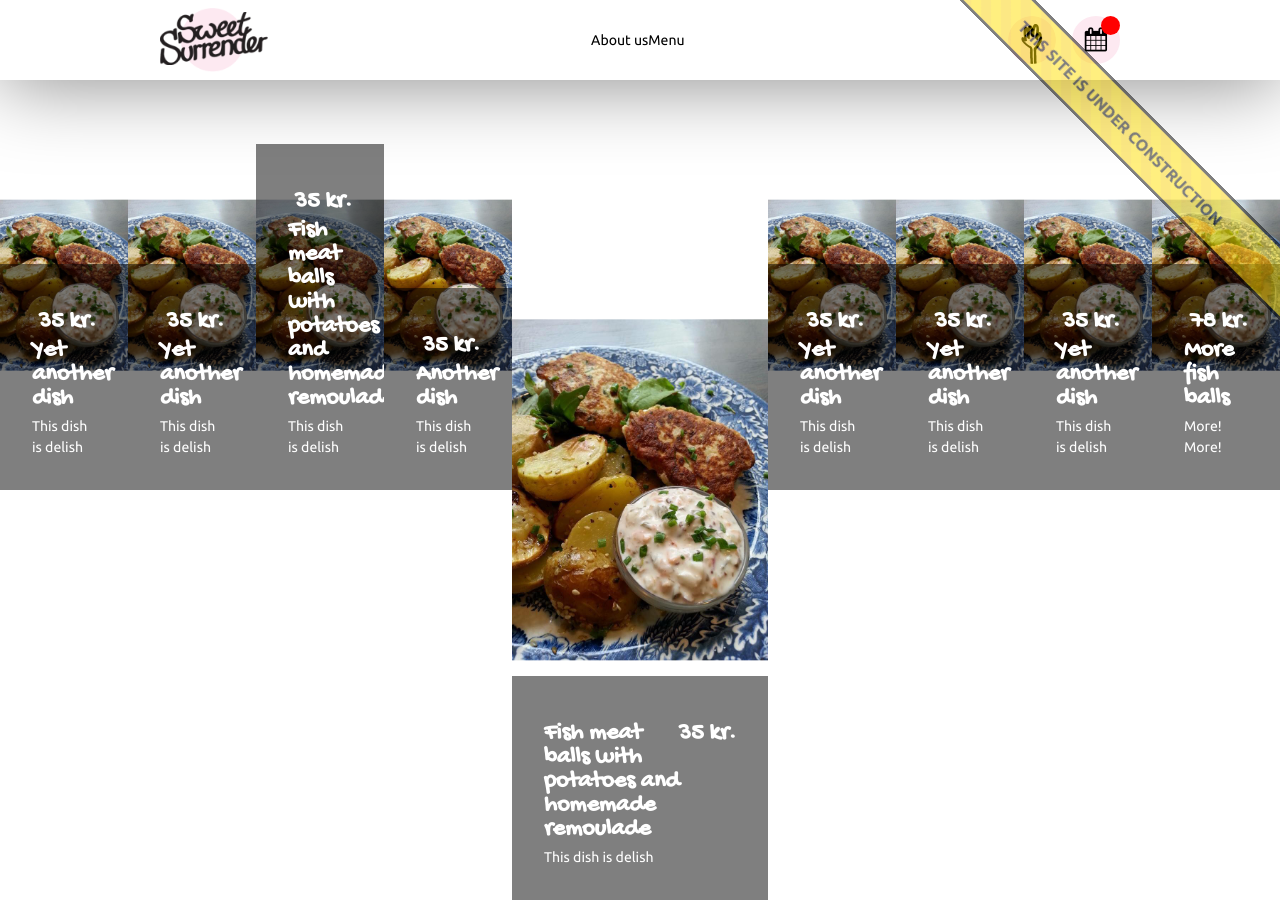
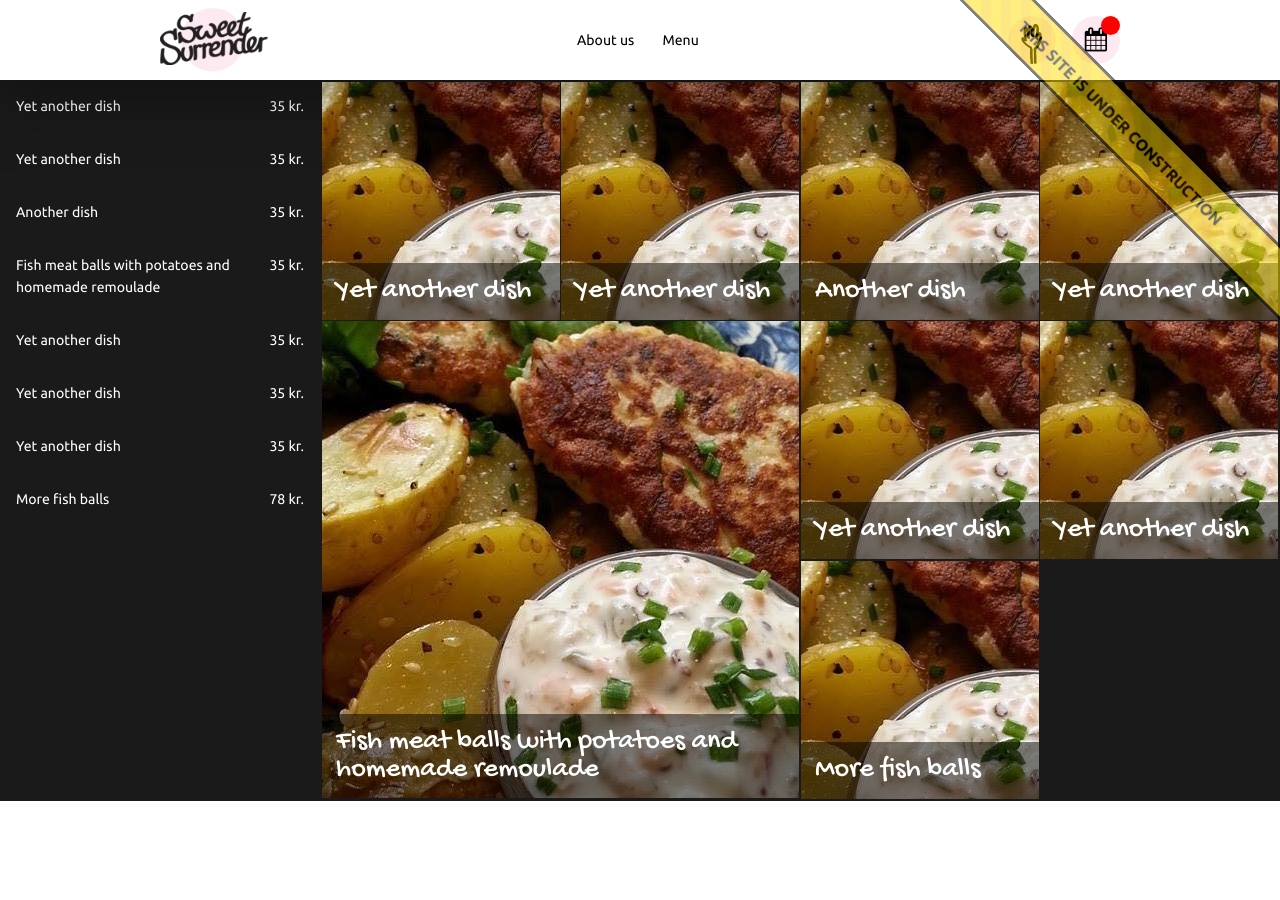
Before and after one commit to sweetsurrenderdk/sweetsurrenderdk.github.io, a Jekyll site: the page built from content/en/f20f57fa9c3d8bff0902cfb33f350091a3a48d51.md, in a window 1280 px wide. Built offline with Jekyll 4.4.1, drawn with Linux system fonts in a browser that asks for light colours.

Commit message:
menu items

```diff
--- a/_includes/main/scripts.html
+++ b/_includes/main/scripts.html
@@ -1,2 +1,3 @@
 <script type="text/javascript" src="/public/lib/Autolinker/Autolinker.min.js"></script>
+<script type="text/javascript" src="/public/lib/masonry/masonry.pkgd.min.js"></script>
 <script type="text/javascript" src="/public/js/client.js"></script>
--- a/_layouts/menuPage.html
+++ b/_layouts/menuPage.html
@@ -9,15 +9,28 @@ layout: compress
     <body>
         {% include main/navigation.html %}
 
+        {% include endomon/get_child_content_ids id=page.meta.id %}
+        {% assign menu_item_ids = result %}
+
         <div class="page menu-page">
             <div class="menu-nav">
+                <button class="menu-nav-toggle" onclick="toggleWidget('menu-nav');">
+                    <span class="fa fa-th-list"></span>
+                </button>
 
+                {% for menu_item_id in menu_item_ids %}
+                    {% include endomon/get_content_by_id id=menu_item_id %}
+                    {% assign menu_item = result %}
+
+                    <button class="menu-item" data-id="{{ menu_item.meta.id }}">
+                        <p class="price">{{ menu_item.price }} kr.</p>
+                        <p class="title">{{ menu_item.title }}</p>
+                    </button>
+                {% endfor %}
             </div>
 
-            <div class="menu-items">
-                {% include endomon/get_child_content_ids id=page.meta.id %}
-                {% assign menu_item_ids = result %}
-
+            <div class="menu-gallery grid">
+                <div class="grid-sizer"></div>
                 {% for menu_item_id in menu_item_ids %}
                     {% include endomon/get_content_by_id id=menu_item_id %}
                     {% assign menu_item = result %}
@@ -28,19 +41,27 @@ layout: compress
                         {% assign size = 0 %}
                     {% endif %}
 
-                    <div class="menu-item" data-size="{{ size }}" data-id="{{ menu_item.meta.id }}">
+                    <a href="#" name="{{ menu_item.meta.id }}" onclick="return false;" class="menu-item child-item" data-size="{{ size }}" id="_{{ menu_item.meta.id }}">
                         <img src="{% include endomon/get_media_by_id id=menu_item.image %}" class="image" />
                         <div class="info">
-                            <h4 class="price">{{ menu_item.price }} kr.</h4>
-                            <h4 class="title">{{ menu_item.title }}</h4>
-                            <p class="description">{{ menu_item.description }}</p>
+                            <p class="title">{{ menu_item.title }}</p>
+                            <div class="details">
+                                <p class="price">{{ menu_item.price }} kr.</p>
+                                <p class="description">{{ menu_item.description }}</p>
+                            </div>
                         </div>
-                    </div>
-
+                    </a>
                 {% endfor %}
             </div>
         </div>
 
         {% include main/scripts.html %}
+
+        <script>
+            var grid = document.querySelector('.grid');
+            var masonry = new Masonry(grid, {
+                columnWidth: '.grid-sizer'
+            });
+        </script>
     </body>
 </html>
--- a/public/css/client.css
+++ b/public/css/client.css
@@ -244,10 +244,12 @@ nav {
             margin-left: auto;
             text-align: center;
             flex-direction: column; } }
-        @media (max-width: 767px) {
-          nav .container .pages-container .pages a {
-            font-family: 'Gochi Hand', sans-serif;
-            font-size: 2rem; } }
+        nav .container .pages-container .pages a {
+          padding: 0em 1em; }
+          @media (max-width: 767px) {
+            nav .container .pages-container .pages a {
+              font-family: 'Gochi Hand', sans-serif;
+              font-size: 2rem; } }
     nav .container .nav-brand, nav .container .pages a {
       display: block;
       text-decoration: none;
@@ -561,21 +563,87 @@ footer .copyright {
   footer .copyright p, footer .copyright a {
     font-size: 0.8rem; }
 
+@media (max-width: 767px) {
+  body[data-active-widget="menu-nav"] .page.menu-page .menu-nav {
+    right: 0rem; } }
+
+body[data-active-widget="menu-nav"] .backdrop {
+  display: block; }
+
 body .page.menu-page {
-  height: 100%; }
-  body .page.menu-page .menu-items {
-    height: 100%;
-    display: flex; }
-    body .page.menu-page .menu-items .menu-item {
+  height: auto;
+  display: flex;
+  background-color: #1a1a1a; }
+  body .page.menu-page .menu-nav {
+    width: 20rem;
+    flex-shrink: 0;
+    position: relative;
+    background-color: #1a1a1a; }
+    @media (max-width: 767px) {
+      body .page.menu-page .menu-nav {
+        transition: right 0.5s ease;
+        position: fixed;
+        top: 3rem;
+        right: -20rem;
+        z-index: 50;
+        box-shadow: 0rem 0rem 5rem 0rem rgba(0, 0, 0, 0.5);
+        overflow-y: auto;
+        height: calc(100% - 3rem); } }
+    body .page.menu-page .menu-nav .menu-nav-toggle {
+      position: fixed;
+      right: 0px;
+      bottom: 0px;
+      width: 3rem;
+      text-align: center;
+      line-height: 3rem;
+      display: none;
+      z-index: 50;
+      background-color: #fde9f1;
+      color: #1a1a1a; }
+      @media (max-width: 767px) {
+        body .page.menu-page .menu-nav .menu-nav-toggle {
+          display: block; } }
+    body .page.menu-page .menu-nav .menu-item {
+      display: block;
+      width: 100%;
+      text-align: left;
+      padding: 1rem 1rem;
+      color: #fff; }
+      body .page.menu-page .menu-nav .menu-item:hover {
+        background-color: #333; }
+      body .page.menu-page .menu-nav .menu-item .price {
+        float: right; }
+  body .page.menu-page .menu-gallery {
+    border: 1px solid transparent;
+    flex-grow: 1; }
+    body .page.menu-page .menu-gallery .grid-sizer {
+      width: 25%; }
+      @media (max-width: 991px) {
+        body .page.menu-page .menu-gallery .grid-sizer {
+          width: 50%; } }
+    body .page.menu-page .menu-gallery .menu-item {
       position: relative;
-      overflow: hidden; }
-      body .page.menu-page .menu-items .menu-item .image {
+      overflow: hidden;
+      border: 1px solid transparent;
+      display: block;
+      text-decoration: none; }
+      body .page.menu-page .menu-gallery .menu-item:after {
+        content: '';
+        display: block;
+        padding-top: 100%; }
+      body .page.menu-page .menu-gallery .menu-item:focus {
+        border-color: #fff; }
+        body .page.menu-page .menu-gallery .menu-item:focus .info .details {
+          height: 6rem;
+          opacity: 1; }
+      body .page.menu-page .menu-gallery .menu-item .image {
         position: absolute;
         top: 50%;
         left: 50%;
         transform: translate(-50%, -50%);
-        width: 100%; }
-      body .page.menu-page .menu-items .menu-item .info {
+        min-width: 100%;
+        min-height: 100%; }
+      body .page.menu-page .menu-gallery .menu-item .info {
         background-color: rgba(0, 0, 0, 0.5);
         color: #fff;
         position: absolute;
@@ -583,17 +651,46 @@ body .page.menu-page {
         left: 0px;
         width: 100%;
         z-index: 10;
-        padding: 2rem; }
-        body .page.menu-page .menu-items .menu-item .info .price {
-          float: right; }
-      body .page.menu-page .menu-items .menu-item[data-size="0"] {
-        flex-basis: 100%; }
-      body .page.menu-page .menu-items .menu-item[data-size="1"] {
-        height: 50%;
-        flex-basis: 50%; }
-      body .page.menu-page .menu-items .menu-item[data-size="2"] {
-        flex-basis: 100%;
-        height: 100%; }
+        padding: 1em; }
+        body .page.menu-page .menu-gallery .menu-item .info .title {
+          font-family: 'Gochi Hand';
+          font-size: 2em;
+          line-height: 1em; }
+          @media (max-width: 767px) {
+            body .page.menu-page .menu-gallery .menu-item .info .title {
+              font-size: 1.2em; } }
+        body .page.menu-page .menu-gallery .menu-item .info .details {
+          height: 0px;
+          overflow-y: hidden;
+          opacity: 0;
+          transition: opacity 0.5s ease, height 0.5s ease;
+          position: relative; }
+          body .page.menu-page .menu-gallery .menu-item .info .details .description {
+            position: absolute;
+            top: 1em;
+            left: 0px;
+            width: calc(100%); }
+          body .page.menu-page .menu-gallery .menu-item .info .details .price {
+            position: absolute;
+            bottom: 0px;
+            right: 0px;
+            font-family: 'Gochi Hand';
+            font-size: 2em; }
+            @media (max-width: 767px) {
+              body .page.menu-page .menu-gallery .menu-item .info .details .price {
+                font-size: 1.2em; } }
+      body .page.menu-page .menu-gallery .menu-item[data-size="0"] {
+        width: 100%; }
+      body .page.menu-page .menu-gallery .menu-item[data-size="1"] {
+        width: 25%; }
+        @media (max-width: 991px) {
+          body .page.menu-page .menu-gallery .menu-item[data-size="1"] {
+            width: 50%; } }
+      body .page.menu-page .menu-gallery .menu-item[data-size="2"] {
+        width: 50%; }
+        @media (max-width: 991px) {
+          body .page.menu-page .menu-gallery .menu-item[data-size="2"] {
+            width: 100%; } }
 
 .page > section._404 {
   height: 60%;
--- a/public/js/client.js
+++ b/public/js/client.js
@@ -18,6 +18,7 @@ function _classCallCheck(instance, Constructor) { if (!(instance instanceof Cons
     }return s;
 })({ 1: [function (require, module, exports) {
         require('./helpers/DebugHelper');
+        require('./helpers/MenuHelper');
         require('./helpers/FacebookHelper');
 
         // Globals
@@ -36,7 +37,8 @@ function _classCallCheck(instance, Constructor) { if (!(instance instanceof Cons
 
         // Init
         FacebookHelper.populateCalendar();
-    }, { "./helpers/DebugHelper": 2, "./helpers/FacebookHelper": 3 }], 2: [function (require, module, exports) {
+        MenuHelper.bindNavItems();
+    }, { "./helpers/DebugHelper": 2, "./helpers/FacebookHelper": 3, "./helpers/MenuHelper": 4 }], 2: [function (require, module, exports) {
         'use strict';
 
         var lastSenderName = '';
@@ -288,5 +290,38 @@ function _classCallCheck(instance, Constructor) { if (!(instance instanceof Cons
         }();
 
         window.FacebookHelper = FacebookHelper;
+    }, {}], 4: [function (require, module, exports) {
+        'use strict';
+
+        var MenuHelper = function () {
+            function MenuHelper() {
+                _classCallCheck(this, MenuHelper);
+            }
+
+            _createClass(MenuHelper, null, [{
+                key: "bindNavItem",
+                value: function bindNavItem(navItem) {
+                    navItem.addEventListener('click', function () {
+                        var galleryItem = document.querySelector('.menu-gallery .menu-item#_' + navItem.dataset.id);
+
+                        galleryItem.focus();
+                        closeWidgets();
+                    });
+                }
+            }, {
+                key: "bindNavItems",
+                value: function bindNavItems() {
+                    var navItems = document.querySelectorAll('.menu-page .menu-nav .menu-item');
+
+                    for (var i = 0; i < navItems.length; i++) {
+                        MenuHelper.bindNavItem(navItems[i]);
+                    }
+                }
+            }]);
+
+            return MenuHelper;
+        }();
+
+        window.MenuHelper = MenuHelper;
     }, {}] }, {}, [1]);
 //# sourceMappingURL=client.js.map
--- a/src/client/js/client.js
+++ b/src/client/js/client.js
@@ -1,4 +1,5 @@
 require('./helpers/DebugHelper');
+require('./helpers/MenuHelper');
 require('./helpers/FacebookHelper');
 
 // Globals
@@ -17,3 +18,4 @@ window.closeWidgets = function closeWidgets() {
 
 // Init
 FacebookHelper.populateCalendar();
+MenuHelper.bindNavItems();
--- a/src/client/sass/_colors.scss
+++ b/src/client/sass/_colors.scss
@@ -1,9 +1,5 @@
 $white: #fff;
 $black: #000;
-
-$aqua-marine: #00d4aa;
-
-$coconut-cream: #faf9e5;
 
 $green: #71c837;
 
--- a/src/client/sass/_navigation.scss
+++ b/src/client/sass/_navigation.scss
@@ -53,6 +53,8 @@ nav {
                 }
 
                 a {
+                    padding: 0em 1em;
+
                     @media($xs) {
                         font-family: 'Gochi Hand', sans-serif;
                         font-size: 2rem;
```
Also changed, not shown: content/en/6d642f81ba24a8951658a45583feed4a98b4f37e.md (deleted, +0 -11 lines), src/client/js/helpers/MenuHelper.js (added, +22 -0 lines), src/client/sass/_menu-page.scss (+148 -13 lines), public/lib/masonry/masonry.pkgd.min.js (added), 1 other file.
